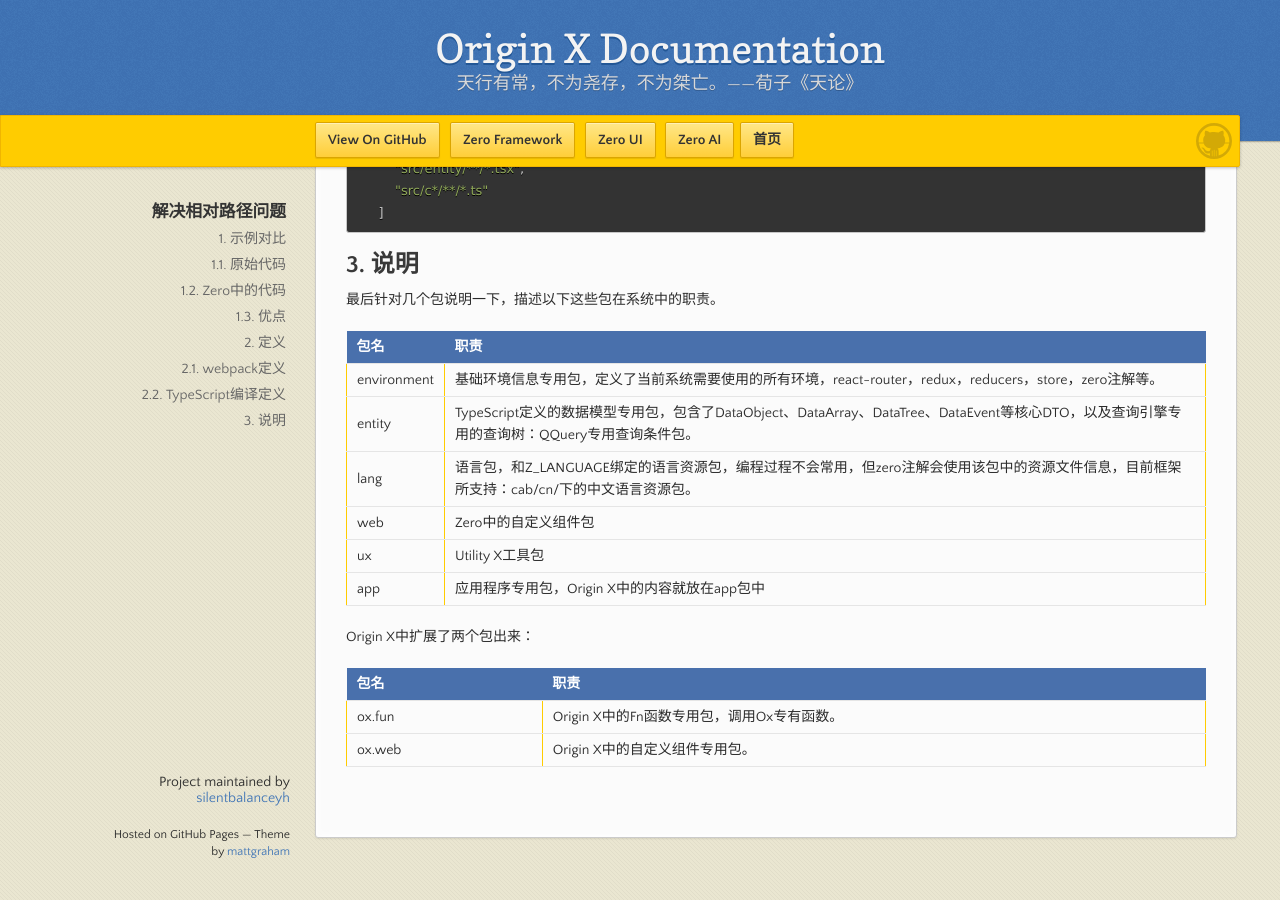
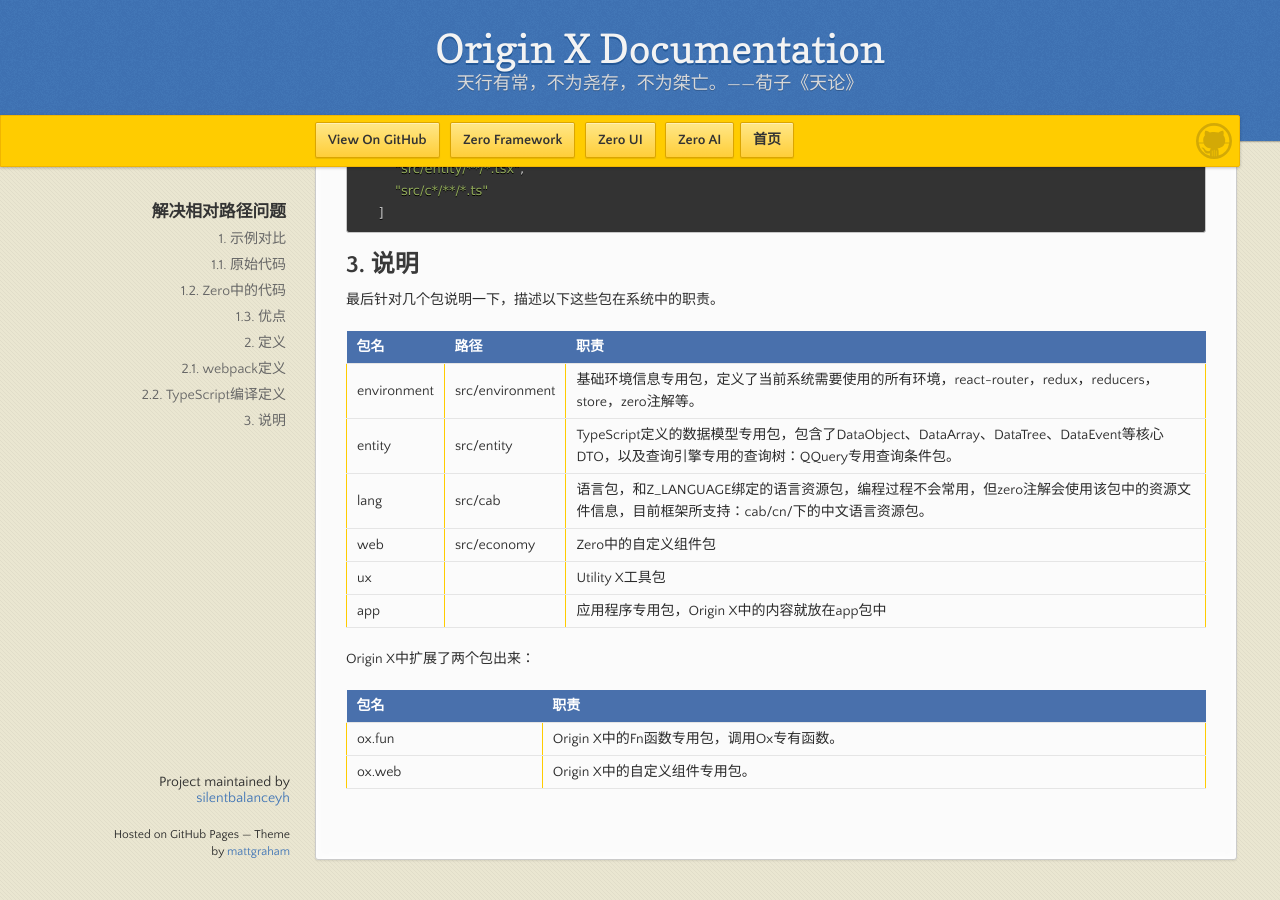
Before and after one commit to silentbalanceyh/mi-kb, a Jekyll site: the page built from zero-ui/1-zero-ui-guide/zui-006-jie-jue-xiang-dui-lu-jing-wen-ti.md, in a window 1280 px wide and 900 px high, scrolled down 3090 px. Built offline with Jekyll 4.4.1, drawn with Linux system fonts in a browser that asks for light colours; our own code applies the rules of GitHub Pages for plain Markdown files; before the commit the page ends 3968 px from its top, so only the background shows below that.

Commit message:
Updates zero-ui/1-zero-ui-guide/zui-006-jie-jue-xiang-dui-lu-jing-wen-ti.md
Auto commit by GitBook Editor

```diff
--- a/zero-ui/1-zero-ui-guide/zui-006-jie-jue-xiang-dui-lu-jing-wen-ti.md
+++ b/zero-ui/1-zero-ui-guide/zui-006-jie-jue-xiang-dui-lu-jing-wen-ti.md
@@ -153,14 +153,14 @@ tsconfig.json
 
 最后针对几个包说明一下，描述以下这些包在系统中的职责。
 
-| 包名 | 职责 |
-| :--- | :--- |
-| environment | 基础环境信息专用包，定义了当前系统需要使用的所有环境，react-router，redux，reducers，store，zero注解等。 |
-| entity | TypeScript定义的数据模型专用包，包含了DataObject、DataArray、DataTree、DataEvent等核心DTO，以及查询引擎专用的查询树：QQuery专用查询条件包。 |
-| lang | 语言包，和Z\_LANGUAGE绑定的语言资源包，编程过程不会常用，但zero注解会使用该包中的资源文件信息，目前框架所支持：cab/cn/下的中文语言资源包。 |
-| web | Zero中的自定义组件包 |
-| ux | Utility X工具包 |
-| app | 应用程序专用包，Origin X中的内容就放在app包中 |
+| 包名 | 路径 | 职责 |
+| :--- | :--- | :--- |
+| environment | src/environment | 基础环境信息专用包，定义了当前系统需要使用的所有环境，react-router，redux，reducers，store，zero注解等。 |
+| entity | src/entity | TypeScript定义的数据模型专用包，包含了DataObject、DataArray、DataTree、DataEvent等核心DTO，以及查询引擎专用的查询树：QQuery专用查询条件包。 |
+| lang | src/cab | 语言包，和Z\_LANGUAGE绑定的语言资源包，编程过程不会常用，但zero注解会使用该包中的资源文件信息，目前框架所支持：cab/cn/下的中文语言资源包。 |
+| web | src/economy | Zero中的自定义组件包 |
+| ux |  | Utility X工具包 |
+| app |  | 应用程序专用包，Origin X中的内容就放在app包中 |
 
 Origin X中扩展了两个包出来：
 
```
